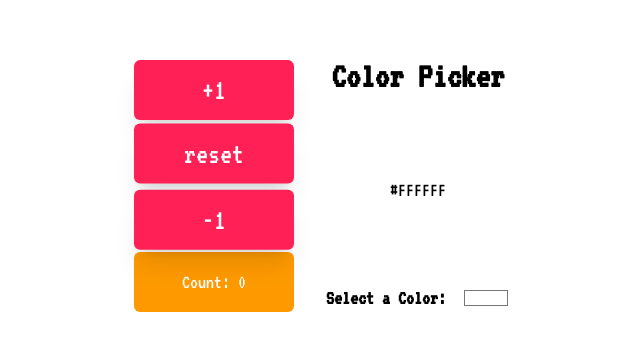
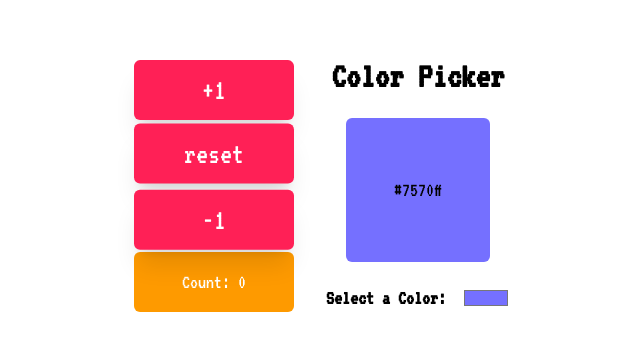
Before and after one commit to oneiros26/Unicorn, a React (Vite) app in the folder react-test-app/: page / in a window 1280 px wide. Shown: the part 216-566 px from the top of the page, without its empty margins (318-958 px from the left). Built offline with nearby package versions, Linux system fonts and the light colour scheme; a web font is replaced by a local one.

Commit message:
Added ColorPicker spin animation

```diff
--- a/react-test-app/src/components/ColorPicker.jsx
+++ b/react-test-app/src/components/ColorPicker.jsx
@@ -1,17 +1,20 @@
 import React, { useState } from "react";
 
 function ColorPicker() {
-  const [color, setColor] = useState("#FFFFFF");
+  const [color, setColor] = useState("#7570ff");
 
   function handleColorChange(e) {
     setColor(e.target.value);
+    const colorDisplay = document.getElementById("color-display");
+    colorDisplay.classList.toggle("rotate-360");
   }
 
   return (
-    <div className="flex flex-col justify-between items-center h-64">
+    <section className="flex flex-col justify-between items-center h-64">
       <h1 className="text-4xl font-bold">Color Picker</h1>
       <p
-        className="w-36 h-36 rounded-md flex justify-center items-center text-xl font-light"
+        id="color-display"
+        className="w-36 h-36 rounded-md flex justify-center items-center text-xl font-light duration-250"
         style={{ backgroundColor: color }}
       >
         {color}
@@ -25,7 +28,7 @@ function ColorPicker() {
           onChange={handleColorChange}
         />
       </div>
-    </div>
+    </section>
   );
 }
 
```
